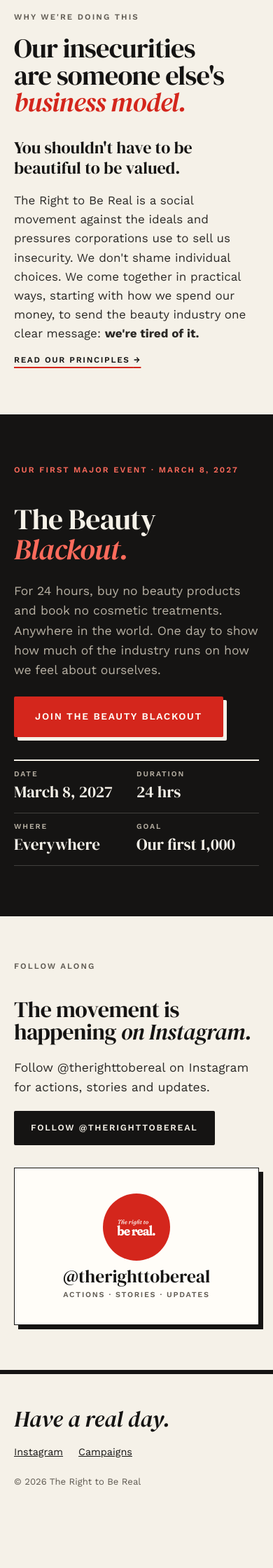
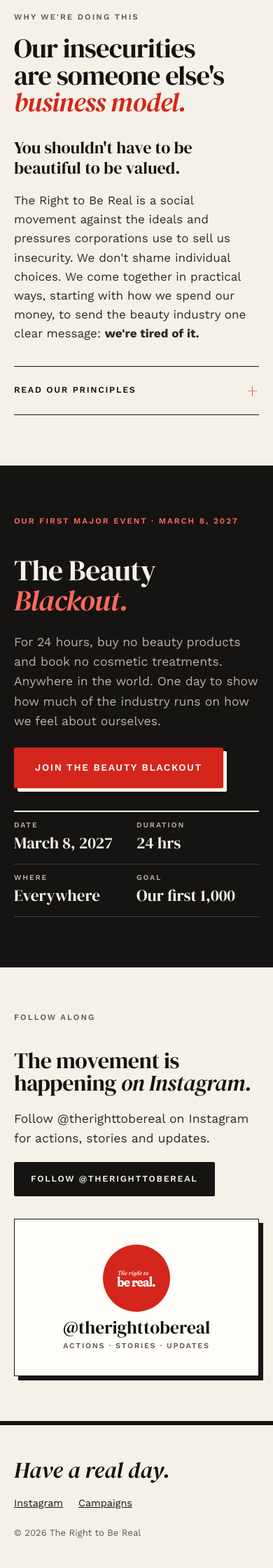
Before and after one commit to jaydjj/therighttobereal, a Jekyll site: the page built from index.html, in a window 390 px wide. Shown: the part 871-3111 px from the top of the page at 70% size. Built offline with Jekyll 4.4.1, drawn with Linux system fonts in a browser that asks for light colours; before the commit the page ends 3038 px from its top, so only the background shows below that.

Commit message:
Open principles in place on the homepage; keep the Campaigns page to campaigns
Co-Authored-By: Claude Opus 5.5 <noreply@anthropic.com>
Claude-Session: https://claude.ai/code/session_01JZ4wws3iiMBmCz22Ze7Psy

```diff
--- a/assets/site.js
+++ b/assets/site.js
@@ -1,6 +1,6 @@
 // Old one-page links (/#menu, /#regulars...) now live on campaign pages.
 (function () {
-  var moved = { '#menu': '/campaigns/womens-month/', '#regulars': '/campaigns/the-regulars/', '#january': '/campaigns/keep-the-change/', '#rules': '/campaigns/#principles', '#join': '/campaigns/beauty-blackout/#join-section', '#join-section': '/campaigns/beauty-blackout/#join-section' };
+  var moved = { '#menu': '/campaigns/womens-month/', '#regulars': '/campaigns/the-regulars/', '#january': '/campaigns/keep-the-change/', '#rules': '/#principles', '#join': '/campaigns/beauty-blackout/#join-section', '#join-section': '/campaigns/beauty-blackout/#join-section' };
   if ((location.pathname === '/' || location.pathname === '/index.html') && moved[location.hash]) {
     location.replace(moved[location.hash]);
   }
@@ -17,3 +17,12 @@
     note.classList.add('join-note-on');
   });
 })();
+
+// Principles open in place on the homepage; links to /#principles open them.
+(function () {
+  var panel = document.getElementById('principles');
+  if (!panel || panel.tagName !== 'DETAILS') return;
+  function openIfTargeted() { if (location.hash === '#principles') { panel.open = true; panel.scrollIntoView({ block: 'start' }); } }
+  openIfTargeted();
+  window.addEventListener('hashchange', openIfTargeted);
+})();
--- a/assets/styles.css
+++ b/assets/styles.css
@@ -339,3 +339,16 @@ s { text-decoration: line-through; text-decoration-color: var(--red); text-decor
 .back-top:hover { background: var(--ink); color: var(--paper); text-decoration: none !important; }
 .c-related .back { display: inline-flex; gap: 8px; padding: 12px 16px; border: 2px solid var(--ink); }
 .c-related .back:hover { background: var(--ink); color: var(--paper); text-decoration: none; }
+
+/* Principles: open in place on the homepage */
+.principles-panel { margin-top: clamp(32px, 5vw, 56px); border-top: 1px solid var(--ink); border-bottom: 1px solid var(--ink); }
+.principles-panel summary { list-style: none; display: flex; justify-content: space-between; align-items: center; gap: 16px; padding: 20px 0; cursor: pointer; font: 600 .78rem/1.2 var(--sans); letter-spacing: .14em; text-transform: uppercase; }
+.principles-panel summary::-webkit-details-marker { display: none; }
+.principles-panel summary:hover .sum-open, .principles-panel summary:hover .sum-close { text-decoration: underline; text-decoration-color: var(--red); text-decoration-thickness: 2px; text-underline-offset: 6px; }
+.sum-icon { font: 400 1.8rem/1 var(--serif); color: var(--red); transition: transform .2s; }
+.principles-panel[open] .sum-icon { transform: rotate(45deg); }
+.sum-close, .principles-panel[open] .sum-open { display: none; }
+.principles-panel[open] .sum-close { display: inline; }
+.principles-body { padding: 4px 0 32px; }
+.principles-body .principles { grid-template-columns: repeat(2, minmax(0, 1fr)); gap: 20px 48px; }
+@media (max-width: 700px) { .principles-body .principles { grid-template-columns: 1fr; } }
--- a/index.html
+++ b/index.html
@@ -40,8 +40,23 @@ description: A social movement challenging the beauty pressure we're sold. Follo
     <div class="argument-copy">
       <p class="argument-lead">You shouldn't have to be beautiful to be valued.</p>
       <p>The Right to Be Real is a social movement against the ideals and pressures corporations use to sell us insecurity. We don't shame individual choices. We come together in practical ways, starting with how we spend our money, to send the beauty industry one clear message: <strong>we're tired of it.</strong></p>
-      <a class="more" href="{{ '/campaigns/#principles' | relative_url }}">Read our principles <span aria-hidden="true">→</span></a>
     </div>
+  </div>
+  <div class="container">
+    <details class="principles-panel" id="principles">
+      <summary><span class="sum-open">Read our principles</span><span class="sum-close">Hide our principles</span> <span class="sum-icon" aria-hidden="true">+</span></summary>
+      <div class="principles-body">
+        <p class="kicker">What we stand for</p>
+        <ul class="principles principles-lg">
+          <li><strong>Reject the standard.</strong> Nobody needs fixing to be worthy.</li>
+          <li><strong>Act together.</strong> Simple actions anyone can join, done by enough of us to matter.</li>
+          <li><strong>Spend on purpose.</strong> Our money is our loudest vote.</li>
+          <li><strong>You first. The rest is extra.</strong> We love a good lipstick. Buy what you love, use it up, and skip the one-click buys that promise to fix how you feel.</li>
+          <li><strong>Challenge systems, not people.</strong> We go after the pressure, never someone's personal choices.</li>
+          <li><strong>Everyone's in.</strong> Insecurity is sold to every gender, age and identity.</li>
+        </ul>
+      </div>
+    </details>
   </div>
 </section>
 
```
Also changed, not shown: CLAUDE.md (+2 -2 lines), campaigns/index.html (+1 -22 lines).
